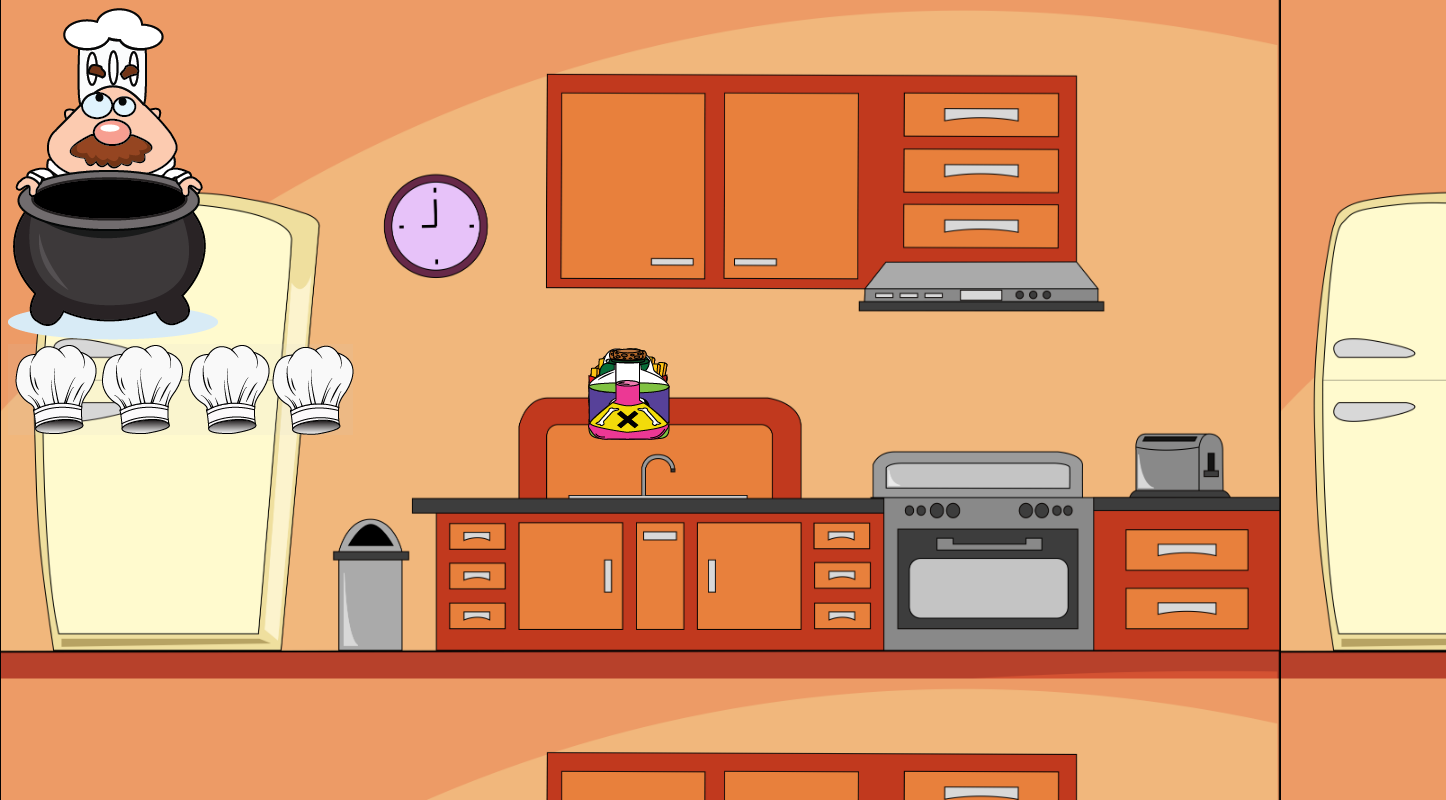
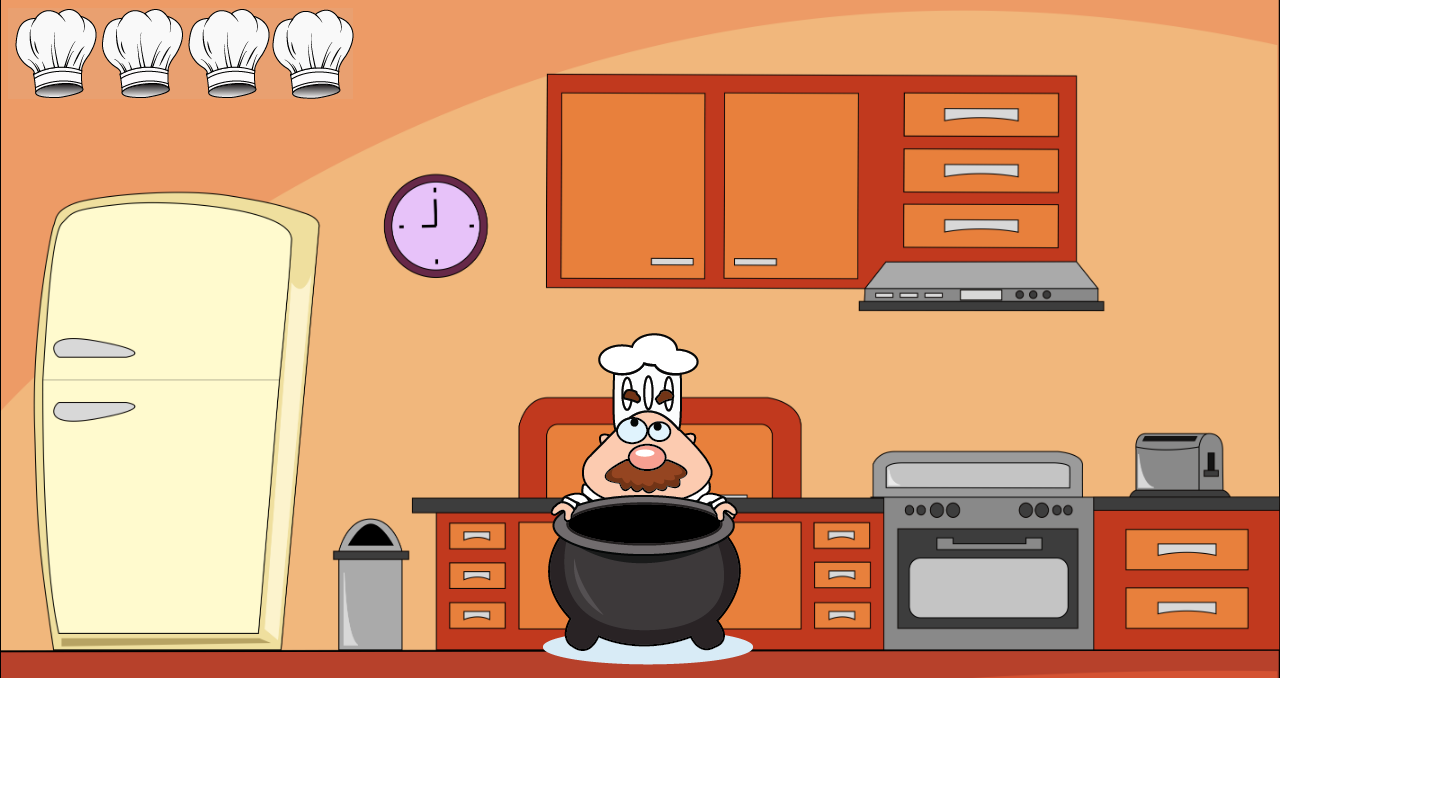
Before and after one commit to BrunoSantosCosta/Game-Simple-Javascript, a plain HTML site: page index.html in a window 1280 px wide. Both pictures are taken after a click on the element "JOGAR". Shown: the whole page, 1446 px wide, since content can reach past the window. Drawn offline with Linux system fonts and the light colour scheme.

Commit message:
Correção dos elementos na Grid-Row

```diff
--- a/css/estilo.css
+++ b/css/estilo.css
@@ -4,42 +4,16 @@ body {
   width: 100%;
   background-image: url(../img/background.png);
   background-size: cover;
+  background-repeat: no-repeat;
   overflow-x: hidden;
 }
 
-.placar {
-  width: 1366px;
-  height: 50px;
-  text-align: relative;
-  position: absolute;
-  top: 600px;
-  left: 80px;
+.grid {
+  display: grid;
 }
 
-.comida1,
-.comida2,
-.comida3,
-.comida4,
-.veneno1,
-.veneno2 {
-  width: 80px;
-  height: 90px;
-  position: absolute;
-  top: 348px;
-  left: 588px;
-}
-
-.jogar {
-  width: 1366px;
-  height: 50px;
-  text-align: relative;
-  position: relative;
-  top: 410px;
-  margin-left: 530px;
-}
-
-.container {
-  display: none;
+.grid-auto-rows-1 {
+  grid-template-rows: 90px auto 90px;
 }
 
 .inicio {
@@ -47,4 +21,18 @@ body {
   font-size: 50px;
   font-weight: 900;
   cursor: pointer;
+  width: 100%;
+  text-align: center;
 }
+
+.meio {
+  align-items: center;
+  height: 100px;
+}
+.footer {
+  text-align: center;
+}
+
+.ruffles {
+  padding-top: 130px;
+}
--- a/index.html
+++ b/index.html
@@ -11,15 +11,30 @@
 
 <body>
 
+  <!-- Fazendo o Cenário -->
+  <div class="grid grid-auto-rows-1" id="minhaDiv">
 
-  <!-- Fazendo o Cenário -->
-  <div class="container" id="minhaDiv">
 
-    <div class="link jogador" alt="Jogador">
+
+    <div class="topo">
+      <img src="./img/Vida4.png" />
+    </div>
+    <div class="meio">
+      <h1 type="button" class="inicio" onclick="invisivel('minhaDiv');play();">JOGAR</h1>
+    </div>
+    <div class="footer">
       <img src="./img/rufflesjogo.png" class="ruffles" id="ruffles" />
+
     </div>
-    <div class="link comida1">
-      <img src="img/Comida1.png">
+  </div>
+
+
+
+
+
+  <!--
+      <div class="link">
+      <img src="img/Comida1.png" id="comida1" class="comida1">
     </div>
     <div class="link comida2">
       <img src="img/Comida2.png">
@@ -36,19 +51,7 @@
     <div class="link veneno2">
       <img src="./img/Veneno2.png">
     </div>
-    <div class="link vida">
-      <img src="./img/Vida4.png" />
-    </div>
-    <div class="link placar"></div>
-
-
-
-  </div>
-
-  <h1 type="button" class="inicio" onclick="invisivel('minhaDiv');play();">JOGAR</h1>
-
-  </div>
-
+    -->
 
 
 
--- a/js.js
+++ b/js.js
@@ -37,4 +37,31 @@ function play() {
         break;
     }
   });
+
+  function loop() {
+    moveJogador();
+    moveComida1();
+    moveComida2();
+    //moveComida3();
+    //moveComida4();
+    moveVeneno1();
+    moveVeneno2();
+    colisao();
+    pontos();
+    vida();
+  }
+
+  function moveComida1() {
+    const posicaoY = parseInt(document.getElementById('comida1').style.top);
+    document.getElementById('comida1', posicaoY + velocidade).style.top;
+    document.getElementById('comida1', posicaoX1).style.left;
+
+    if (posicaoY >= 630) {
+      posicaX1 = parseInt(Math.random() * 1250);
+      document.getElementById('comida1', 10).style.top;
+      document.getElementById('comida1', posicaoX1).style.left;
+
+      score = score - 50;
+    }
+  }
 }
```
Also changed, not shown: img/Cadastro.png (deleted), img/Login.png (deleted), img/LogoMaior.png (deleted), img/Pause.png (deleted), img/Play.png (deleted), img/Ranking.png (deleted), img/Restart.png (deleted), img/TelaInicio.png (deleted), img/energia_0.png (deleted).
